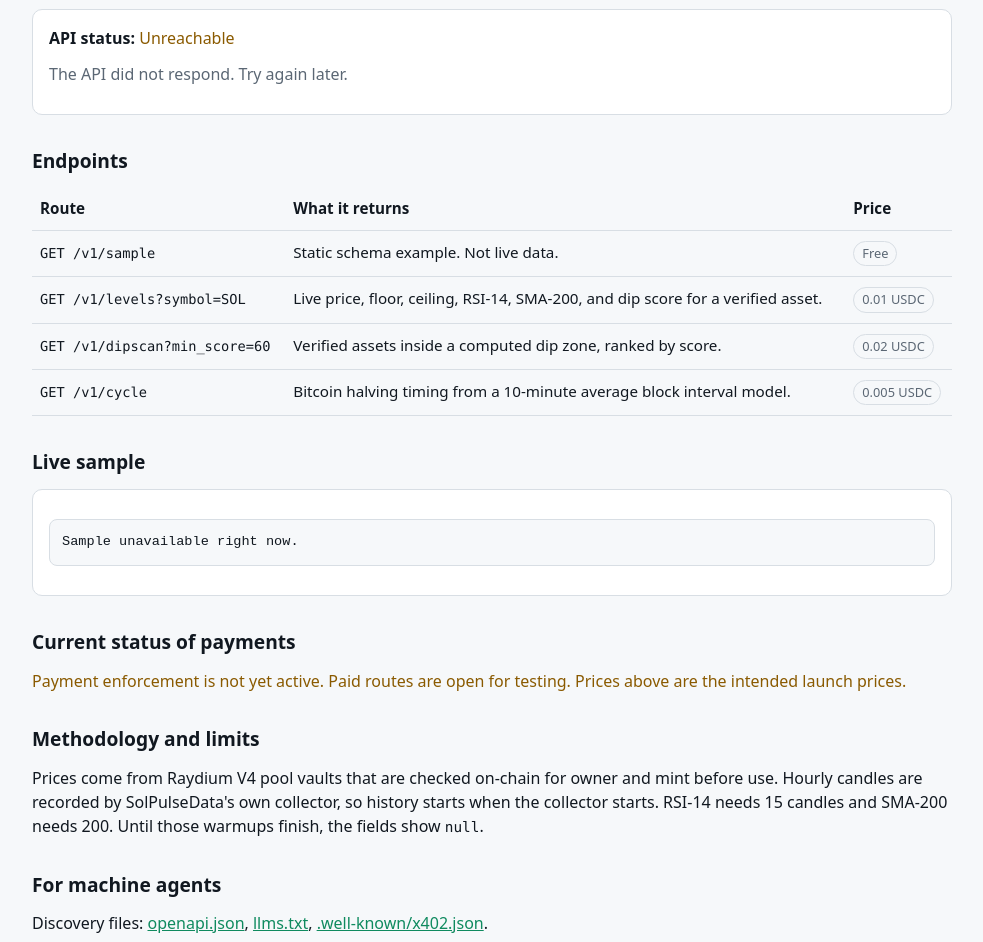
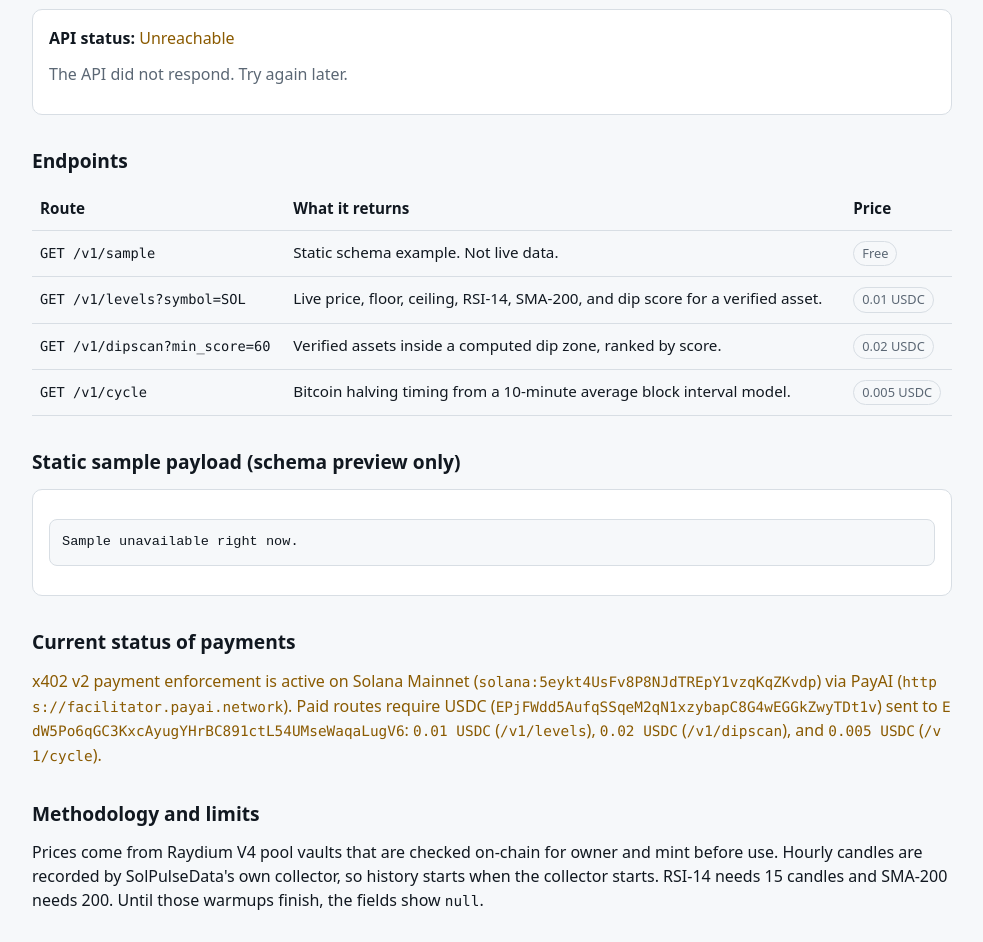
Before and after one commit to solpulsedata/solpulsedata.github.io, a plain HTML site: page index.html in a window 1280 px wide. Shown: the part 113-1055 px from the top of the page, without its empty margins (148-1131 px from the left). Drawn offline with Linux system fonts and the light colour scheme; no server answers.

Commit message:
Update x402 status and sample label

```diff
--- a/index.html
+++ b/index.html
@@ -55,11 +55,11 @@
     </tbody>
   </table>
 
-  <h2>Live sample</h2>
+  <h2>Static sample payload (schema preview only)</h2>
   <div class="panel"><pre id="sample">loading...</pre></div>
 
   <h2>Current status of payments</h2>
-  <p class="warn">Payment enforcement is not yet active. Paid routes are open for testing. Prices above are the intended launch prices.</p>
+  <p class="warn">x402 v2 payment enforcement is active on Solana Mainnet (<code>solana:5eykt4UsFv8P8NJdTREpY1vzqKqZKvdp</code>) via PayAI (<code>https://facilitator.payai.network</code>). Paid routes require USDC (<code>EPjFWdd5AufqSSqeM2qN1xzybapC8G4wEGGkZwyTDt1v</code>) sent to <code>EdW5Po6qGC3KxcAyugYHrBC891ctL54UMseWaqaLugV6</code>: <code>0.01 USDC</code> (<code>/v1/levels</code>), <code>0.02 USDC</code> (<code>/v1/dipscan</code>), and <code>0.005 USDC</code> (<code>/v1/cycle</code>).</p>
 
   <h2>Methodology and limits</h2>
   <p>Prices come from Raydium V4 pool vaults that are checked on-chain for owner and mint before use. Hourly candles are recorded by SolPulseData's own collector, so history starts when the collector starts. RSI-14 needs 15 candles and SMA-200 needs 200. Until those warmups finish, the fields show <code>null</code>.</p>
```
